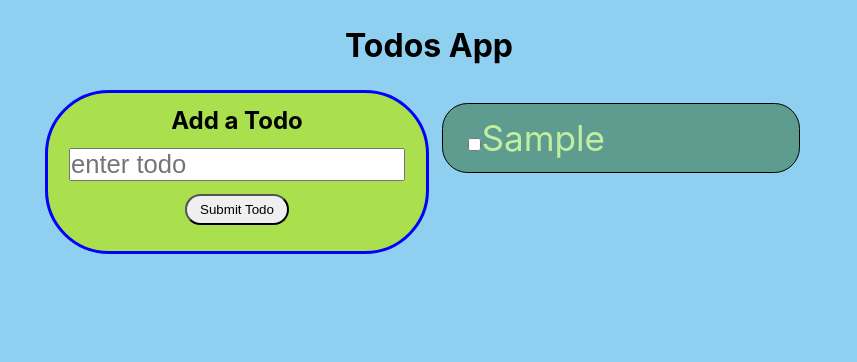
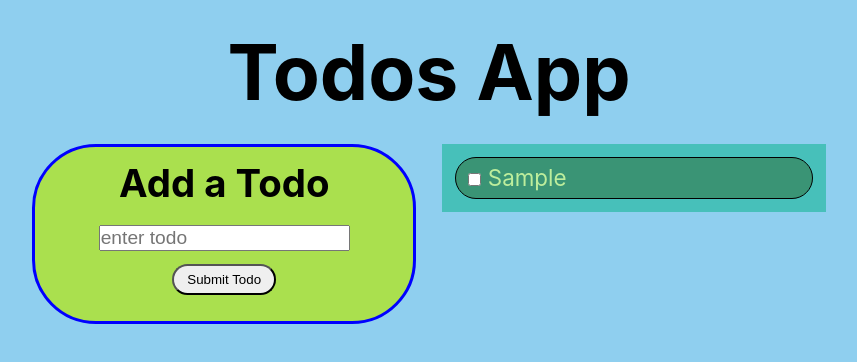
Before and after one commit to franco-ortega/demo-react-01-todos, a React (Create React App) app: page / in a window 1280 px wide. Both pictures are taken after typing "Sample" into the empty fields and a click on the button "Submit Todo". Shown: the top 362 px of the page, without its empty margins (211-1068 px from the left). Built offline with nearby package versions, Linux system fonts and the light colour scheme.

Commit message:
add styling for checked Todo

```diff
--- a/src/components/app/App.module.css
+++ b/src/components/app/App.module.css
@@ -14,9 +14,11 @@ body {
   flex-direction: column;
   align-items: center;
   gap: 2vw;
+  font-size: 3vw;
 }
 
-.App div {
+.App > div {
   display: flex;
-  /* flex-direction: row; */
+  align-items: flex-start;
+  gap: 2vw;
 }
--- a/src/components/todos/AddTodo.module.css
+++ b/src/components/todos/AddTodo.module.css
@@ -4,6 +4,7 @@
   background: hsla(75, 80%, 50%, 0.75);
   width: 30vw;
   padding: 1vw;
+  font-size: 2vw;
   text-align: center;
 }
 
@@ -16,7 +17,7 @@
 }
 
 .AddTodo input {
-  font-size: 2vw;
+  font-size: 1.5vw;
 }
 
 .AddTodo button {
--- a/src/components/todos/Todo.module.css
+++ b/src/components/todos/Todo.module.css
@@ -2,15 +2,18 @@
   background: hsla(125, 40%, 30%, 0.5);
   border: thin solid black;
   border-radius: 2vw;
-  margin: 1vw;
-  padding: 1vw 2vw;
-  align-items: center;
-  gap: 1vw;
+  padding: 0.5vw 1vw;
+
   color: hsla(90, 85%, 80%, 0.9);
-  font-size: 2.75vw;
-
+  font-size: 1.75vw;
 }
 
-input:checked + span {
+.Todo span {
+  margin-left: 0.5vw;
+}
+
+.Todo input:checked + span {
   text-decoration: line-through;
+  opacity: 50%;
+  color: lightgray;
 }
--- a/src/components/todos/TodoList.module.css
+++ b/src/components/todos/TodoList.module.css
@@ -1,7 +1,9 @@
 .TodoList {
-  /* background: hsla(175, 50%, 50%, 0.9); */
+  background: hsla(175, 50%, 50%, 0.9);
   /* height: 100%; */
   width: 30vw;
+  padding: 1vw;
   display: flex;
   flex-direction: column;
+  gap: 1vw;
 }
```
